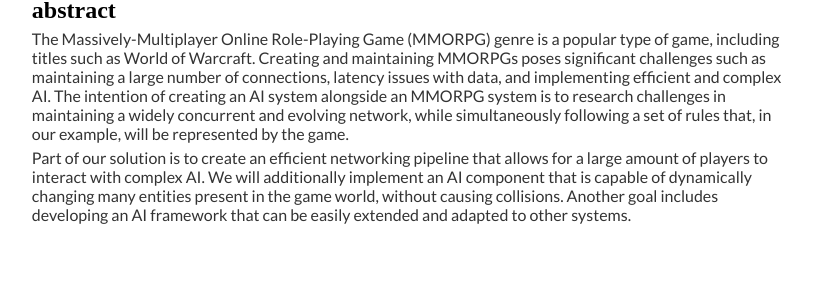
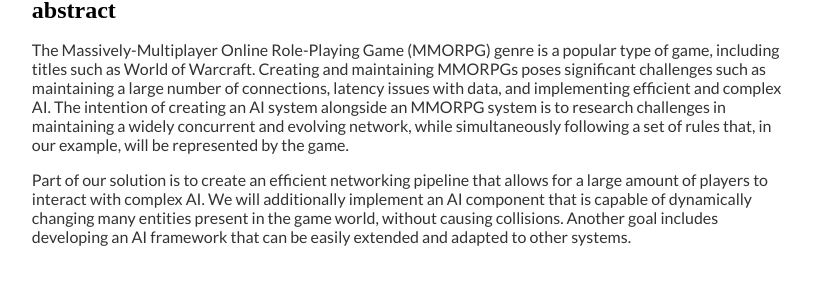
Before and after one commit to ayai-ai/ayai-ai.github.io, a plain HTML site: page index.html in a window 1280 px wide. Shown: the part 314-598 px from the top of the page, without its empty margins (229-1050 px from the left). Drawn offline with Linux system fonts and the light colour scheme; a web font is replaced by a local one.

Commit message:
Make abstract use <p>s instead of <div>s

```diff
--- a/index.html
+++ b/index.html
@@ -92,12 +92,12 @@
 			</div>
 			<div class="abstract">
 				<h2>abstract</h2>
-				<div>
-				The Massively-Multiplayer Online Role-Playing Game (MMORPG) genre is a popular type of game, including titles such as World of Warcraft. Creating and maintaining MMORPGs poses significant challenges such as maintaining a large number of connections, latency issues with data, and implementing efficient and complex AI. The intention of creating an AI system alongside an MMORPG system is to research challenges in maintaining a widely concurrent and evolving network, while simultaneously following a set of rules that, in our example, will be represented by the game.
-				</div>
-				<div>
-				Part of our solution is to create an efficient networking pipeline that allows for a large amount of players to interact with complex AI. We will additionally implement an AI component that is capable of dynamically changing many entities present in the game world, without causing collisions. Another goal includes developing an AI framework that can be easily extended and adapted to other systems.
-				</div>
+				<p>
+					The Massively-Multiplayer Online Role-Playing Game (MMORPG) genre is a popular type of game, including titles such as World of Warcraft. Creating and maintaining MMORPGs poses significant challenges such as maintaining a large number of connections, latency issues with data, and implementing efficient and complex AI. The intention of creating an AI system alongside an MMORPG system is to research challenges in maintaining a widely concurrent and evolving network, while simultaneously following a set of rules that, in our example, will be represented by the game.
+				</p>
+				<p>
+					Part of our solution is to create an efficient networking pipeline that allows for a large amount of players to interact with complex AI. We will additionally implement an AI component that is capable of dynamically changing many entities present in the game world, without causing collisions. Another goal includes developing an AI framework that can be easily extended and adapted to other systems.
+				</p>
 			</div>
 		</div>
 	</body>
```
